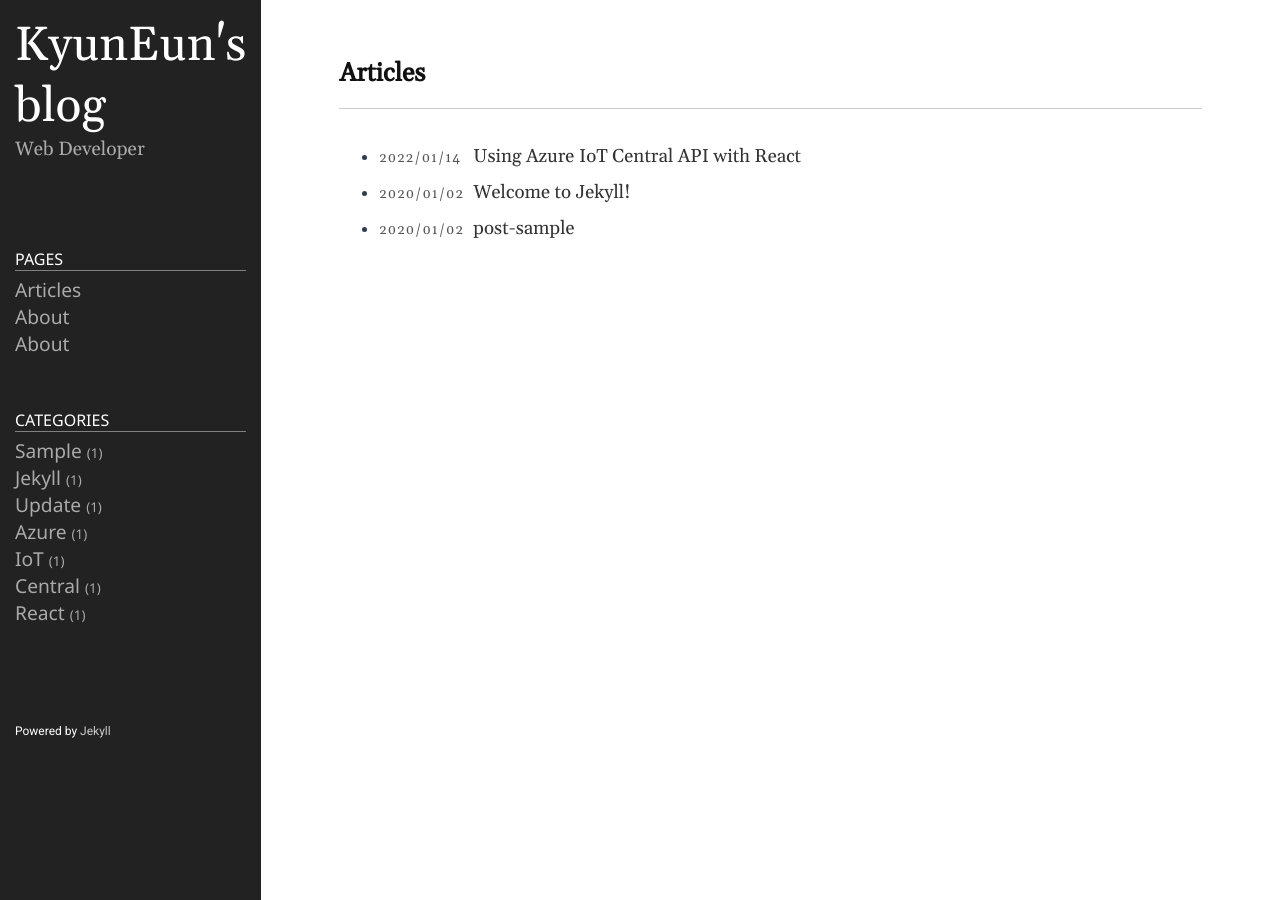
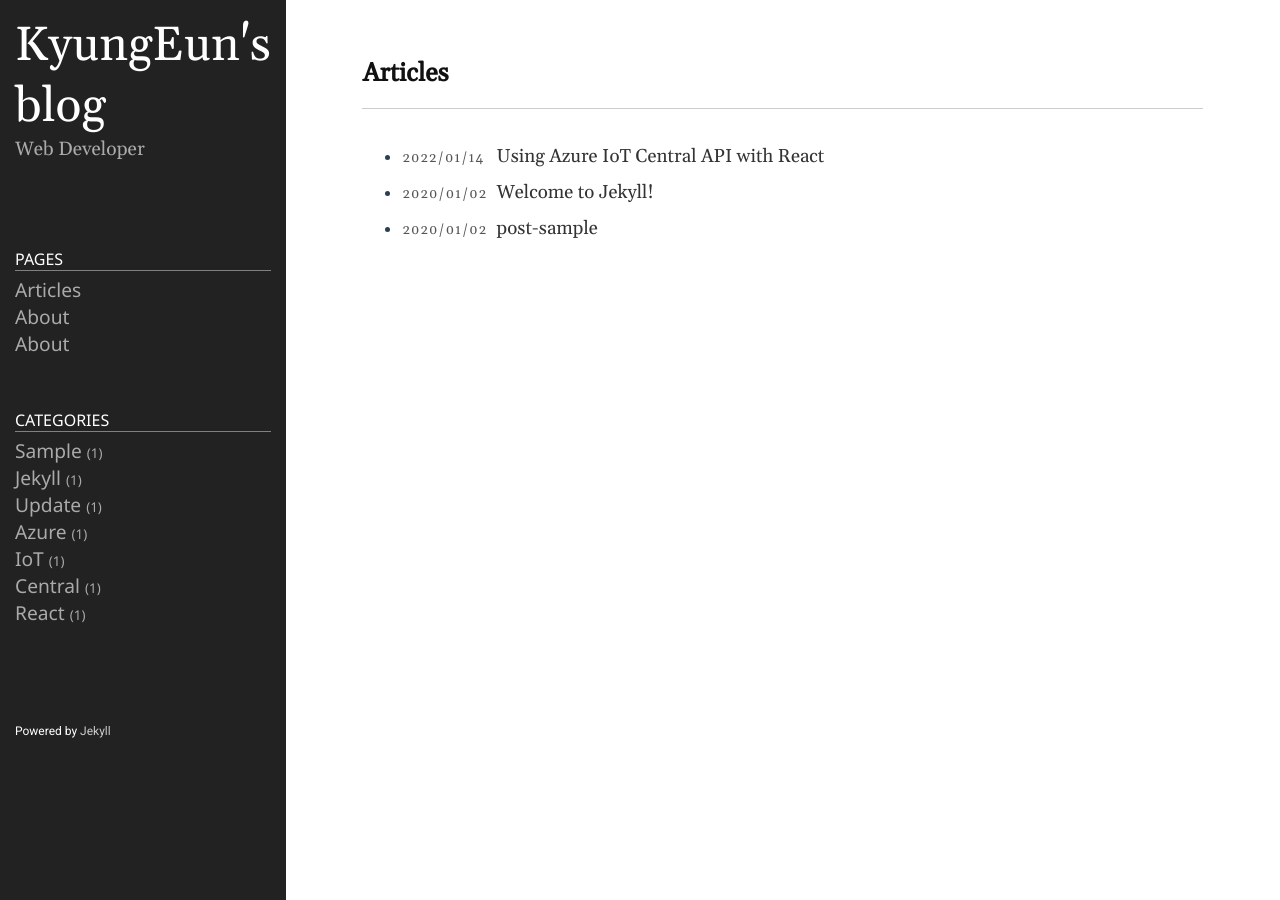
Before and after one commit to leeke98/leeke98.github.io, a Jekyll site: the page built from index.md, in a window 1280 px wide. Built offline with Jekyll 4.4.1, drawn with Linux system fonts in a browser that asks for light colours.

Commit message:
Update title

```diff
--- a/_config.yml
+++ b/_config.yml
@@ -18,7 +18,7 @@
 # You can create any custom variable you would like, and they will be accessible
 # in the templates via {{ site.myvariable }}.
 
-title: KyunEun's blog
+title: KyungEun's blog
 email: gemma@wiznet.io
 description: >- # this means to ignore newlines until "baseurl:"
   Web Developer
```
